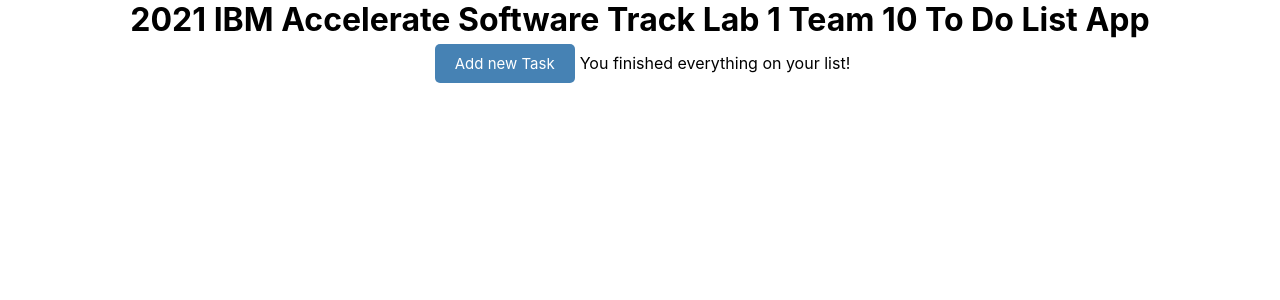
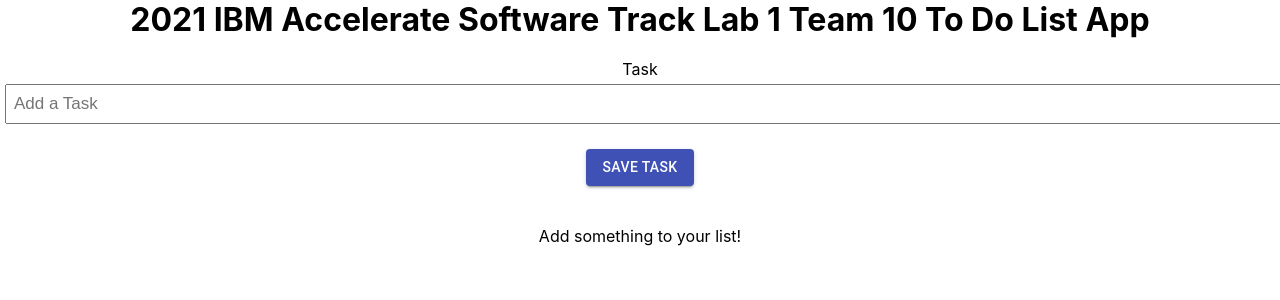
Before and after one commit to 2021-IBM-Accelerate-SW-Track/lab-1-team-10, a React (Create React App) app: page / in a window 1280 px wide. Shown: the top 300 px of the page. Built offline with nearby package versions, Linux system fonts and the light colour scheme; the HTML template or start-up script is replaced by a standard one.

Commit message:
major improvement on the button, switched to Material UI - additionally fixed tests and pass all tests :)

```diff
--- a/src/App.js
+++ b/src/App.js
@@ -3,11 +3,11 @@
 import Tasks from "./component/Tasks";
 import './App.css';
 import AddTask from './component/addTask';
-import Button from './component/button';
+//import Button from './component/button';
 
 
 function App() {
-  const [showAddTask, setShowAddTask] = useState(false)
+  //const [showAddTask, setShowAddTask] = useState(false)
   const [tasks, setTasks] = useState([])
 
 
@@ -63,14 +63,8 @@
       <Header
         title='2021 IBM Accelerate Software Track Lab 1 Team 10 To Do List App'
       />
-      <Button
-        color='steelblue'
-        text={showAddTask ? 'Close' : 'Add new Task'}
-        onClick={() => setShowAddTask(!showAddTask)}
-        data-testid="new-item-button"
-      />
-      {showAddTask && (<AddTask onAdd={addTask} />)}
-      {tasks.length > 0 ? (<Tasks tasks={tasks} onDelete={deleteTask} onEdit={editTasks} completeTasks={completeTasks} />) : 'You finished everything on your list!'}
+      <AddTask onAdd={addTask} />
+      {tasks.length > 0 ? (<Tasks tasks={tasks} onDelete={deleteTask} onEdit={editTasks} completeTasks={completeTasks} />) : 'Add something to your list!'}
     </div>
   );
 }
--- a/src/component/EditTask.js
+++ b/src/component/EditTask.js
@@ -1,4 +1,5 @@
 import { useState } from 'react'
+import { Button } from '@material-ui/core'
 
 const EditTask = ({ onEdit, id, setEditTask, originalText }) => {
     const [newText, setNewText] = useState(originalText)
@@ -22,7 +23,7 @@
                 <input type='text' placeholder='Edit your Task' value={newText} onChange={(e) =>
                 setNewText(e.target.value)}></input>
             </div>
-            <input type='submit' value='Save Task' className='btn btn-block' />
+            <Button color='primary' variant='contained' type='submit'>Save Task</Button>
         </form>
     )
 }
--- a/src/component/addTask.js
+++ b/src/component/addTask.js
@@ -1,4 +1,5 @@
 import { useState } from 'react'
+import { Button } from '@material-ui/core'
 
 const AddTask = ({ onAdd }) => {
     const [text, setText] = useState('')
@@ -18,10 +19,10 @@
         <form className='add-form' onSubmit={onSubmit}>
             <div className='form-control'>
                 <label>Task</label>
-                <input type='text' placeholder='Add a Task' value={text} onChange={(e) =>
+                <input data-testid="new-item-input" type='text' placeholder='Add a Task' value={text} onChange={(e) =>
                 setText(e.target.value) }></input>
             </div>
-            <input data-testid="new-item-input" type='submit' value='Save Task' className='btn btn-block' />
+            <Button data-testid="new-item-button" color='primary' variant='contained' type='submit'>Save Task</Button>
         </form>
     )
 }
```
